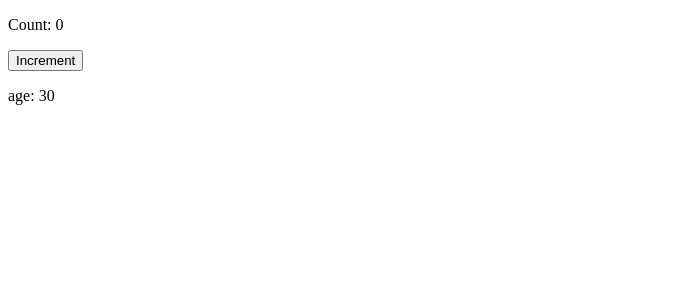
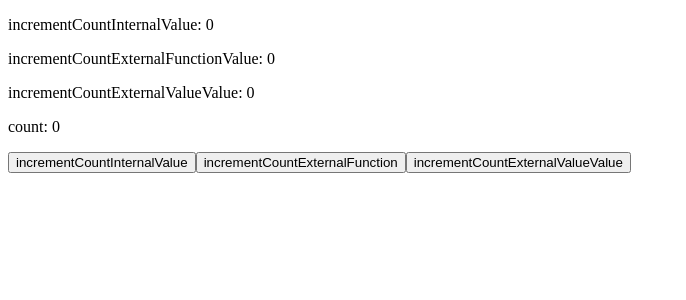
Before and after one commit to nelyousfi/jotai-clone, a React (Create React App) app: page / in a window 1280 px wide. Shown: the top 300 px of the page, without its empty margins (0-686 px from the left). Built offline with nearby package versions, Linux system fonts and the light colour scheme.

Commit message:
Add initial implementation

```diff
--- a/src/App.tsx
+++ b/src/App.tsx
@@ -1,90 +1,155 @@
-import React, { Suspense } from 'react'
-import { atom, useAtom, Provider, Atom } from 'jotai'
-import { useAtomDevtools } from 'jotai/devtools'
+import { useReducer } from 'react'
+
+type Atom<Value> = {
+    init: Value
+    read: Read<Value>
+    toString: () => string
+}
+
+type WritableAtom<Value, Update, Result> = Atom<Value> & {
+    write: Write<Update, Result>
+}
+
+type Getter = <Value>(atom: Atom<Value>) => Value
+
+type Setter = <Value, Result>(atom: Atom<Value>, result: Result) => Result
+
+type Read<Value> = (getter: Getter) => Value
+
+type Write<Update, Result> = (
+    get: Getter,
+    set: Setter,
+    update: Update
+) => Result
+
+let keyCount = 0
+function atom<Value, Update, Result>(
+    read: Value | Read<Value>,
+    write?: Write<Update, Result>
+) {
+    const key = `atom${++keyCount}`
+    const config = {
+        toString: () => key,
+    } as WritableAtom<Value, Update, Result>
+    if (typeof read === 'function') {
+        config.read = read as Read<Value>
+    } else {
+        config.init = read
+        config.read = (get) => get(config)
+        config.write = (get, set, update) =>
+            set(
+                config,
+                typeof update === 'function' ? update(get(config)) : update
+            )
+    }
+    if (write) {
+        config.write = write
+    }
+    return config
+}
+
+const store: Map<string, Atom<any>> = new Map()
+
+function getter<Value>(atom: Atom<Value>) {
+    const key = atom.toString()
+    let value = store.get(key)
+    if (value === undefined) {
+        value = atom.init
+    }
+    return value
+}
+
+function setter<Value, Result>(atom: Atom<Value>, result: Result) {
+    store.set(atom.toString(), result)
+}
+
+const useAtom = <Value, Update, Result>(
+    atom: WritableAtom<Value, Update, Result>
+) => {
+    const [, rerender] = useReducer((x) => x + 1, 0)
+
+    return [
+        atom.read(getter),
+        (update: Update) => {
+            atom.write(getter, setter, update)
+            rerender()
+        },
+    ]
+}
 
 const countAtom = atom(0)
-const doubleCountAtom = atom((get) => get(countAtom) * 2)
-const urlAtom = atom('https://jsonplaceholder.typicode.com/todos/1')
-const fetchUrlAtom = atom(async (get) => {
-    const response = await fetch(get(urlAtom))
-    return await response.json()
-})
-const decrementCountAtom = atom(
+
+const incrementCountAtomInternal = atom(
     (get) => get(countAtom),
-    (get, set) => set(countAtom, get(countAtom) - 1)
-)
-const multiplyCountAtom = atom(null, (get, set, by: number) =>
-    set(countAtom, get(countAtom) * by)
-)
-const todoAtom = atom(undefined)
-const fetchTodoAtom = atom(
-    (get) => get(todoAtom),
-    async (get, set) => {
-        const response = await fetch(
-            'https://jsonplaceholder.typicode.com/todos/1'
-        )
-        set(todoAtom, await response.json())
+    (get, set) => {
+        set(countAtom, get(countAtom) + 1)
     }
 )
-const atoms = [countAtom, doubleCountAtom]
-// @ts-ignore
-const sumCountAtom = atom<number>((get) =>
-    // @ts-ignore
-    atoms.map(get).reduce((acc, count) => acc + count, 0)
+
+const incrementCountAtomExternalFunction = atom(
+    (get) => get(countAtom),
+    (get, set, update: (value: number) => number) => {
+        set(countAtom, update(get(countAtom)))
+    }
 )
 
-if (process.env.NODE_ENV !== 'production') {
-    countAtom.debugLabel = 'count'
-}
+const incrementCountAtomExternalValue = atom(
+    (get) => get(countAtom),
+    (get, set, update: (value: number) => number) => {
+        set(countAtom, update)
+    }
+)
 
-const createInitialValues = () => {
-    const initialValues: (readonly [Atom<unknown>, unknown])[] = [
-        [countAtom, 20],
-    ]
-    return initialValues
-}
+const App = () => {
+    const [countValue] = useAtom(countAtom)
 
-function Counter() {
-    const [count, setCount] = useAtom(countAtom)
-    const [, decrementCount] = useAtom(decrementCountAtom)
-    const [doubleCount] = useAtom(doubleCountAtom)
-    const [sumCount] = useAtom(sumCountAtom)
-    const [, multiplyCount] = useAtom(multiplyCountAtom)
-    useAtomDevtools(countAtom)
+    const [incrementCountInternalValue, incrementCountInternal] = useAtom(
+        incrementCountAtomInternal
+    )
+
+    const [
+        incrementCountExternalFunctionValue,
+        incrementCountExternalFunction,
+    ] = useAtom(incrementCountAtomExternalFunction)
+
+    const [incrementCountExternalValueValue, incrementCountExternalValue] =
+        useAtom(incrementCountAtomExternalValue)
 
     return (
         <div>
-            <p>{count}</p>
-            <p>{doubleCount}</p>
-            <p>{sumCount}</p>
-            <button onClick={() => setCount((c) => c + 1)}>increment</button>
-            <button onClick={() => decrementCount()}>decrement</button>
-            <button onClick={() => multiplyCount(10)}>multiply</button>
+            <p>incrementCountInternalValue: {incrementCountInternalValue}</p>
+            <p>
+                incrementCountExternalFunctionValue:{' '}
+                {incrementCountExternalFunctionValue}
+            </p>
+            <p>
+                incrementCountExternalValueValue:{' '}
+                {incrementCountExternalValueValue}
+            </p>
+            <p>count: {countValue}</p>
+            <button
+                onClick={() => {
+                    incrementCountInternal()
+                }}
+            >
+                incrementCountInternalValue
+            </button>
+            <button
+                onClick={() => {
+                    incrementCountExternalFunction((v: number) => v + 2)
+                }}
+            >
+                incrementCountExternalFunction
+            </button>
+            <button
+                onClick={() => {
+                    incrementCountExternalValue(0)
+                }}
+            >
+                incrementCountExternalValueValue
+            </button>
         </div>
     )
 }
 
-function Status() {
-    const [json] = useAtom(fetchUrlAtom)
-
-    return <div>{JSON.stringify(json, undefined, 2)}</div>
-}
-
-function App() {
-    const [todo, fetchTodo] = useAtom(fetchTodoAtom)
-
-    return (
-        <Provider initialValues={createInitialValues()}>
-            <div className="App">
-                <Counter />
-                <p style={{ color: 'red' }}>{JSON.stringify(todo, null, 2)}</p>
-                <button onClick={fetchTodo}>Fetch Todo</button>
-                <Suspense fallback={<p>Loading ...</p>}>
-                    <Status />
-                </Suspense>
-            </div>
-        </Provider>
-    )
-}
-
 export default App
--- a/src/AppTwo.tsx
+++ /dev/null
@@ -1,181 +0,0 @@
-import React, {
-    createContext,
-    useCallback,
-    useContext,
-    useEffect,
-    useReducer,
-} from 'react'
-import { useSetAtom } from 'jotai'
-
-type Getter<Value> = (atom: Atom<Value>) => Value
-
-type Setter<Value> = (atom: Atom<Value>, newValue: Value) => void
-
-type Atom<Value = unknown> = {
-    toString: () => string
-    init: Value
-    read: (get: Getter<Value>) => Value
-    write: (
-        get: Getter<Value>,
-        set: Setter<Value>,
-        update: (oldValue: Value) => Value
-    ) => void
-}
-
-let keyCount = 0
-
-function atom<Value>(initialValue: Value): Atom<Value> {
-    const config = {
-        toString: () => `atom${++keyCount}`,
-        init: initialValue,
-        read: (get) => get(config),
-        write: (get, set, update) => set(config, update(get(config))),
-    } as Atom<Value>
-    return config
-}
-
-type AtomState<Value = unknown> = {
-    v: Value
-}
-
-type Mounted = {
-    listeners: Set<() => void>
-}
-
-const createStore = () => {
-    const committedAtomStateMap = new WeakMap<Atom, AtomState>()
-    const mountedMap = new WeakMap<Atom, Mounted>()
-
-    function getAtomState<Value>(
-        atom: Atom<Value>
-    ): AtomState<Value> | undefined {
-        const atomState = committedAtomStateMap.get(atom as Atom) as
-            | AtomState<Value>
-            | undefined
-        if (atomState) {
-            return atomState
-        }
-        const initAtomState = {
-            v: atom.init,
-        }
-        committedAtomStateMap.set(atom as Atom, initAtomState)
-        return initAtomState
-    }
-
-    function readAtomState<Value>(atom: Atom<Value>): AtomState<Value> {
-        const atomState = getAtomState(atom)
-        if (atomState) {
-            return atomState
-        }
-        throw new Error('No atom found!')
-    }
-
-    function readAtom<Value>(atom: Atom<Value>): AtomState<Value> {
-        return readAtomState(atom)
-    }
-
-    function writeAtom() {}
-
-    function mountAtom<Value>(atom: Atom<Value>): Mounted {
-        const mounted = {
-            listeners: new Set<() => {}>(),
-        }
-        mountedMap.set(atom as Atom, mounted)
-        return mounted
-    }
-
-    function addAtom<Value>(atom: Atom<Value>) {
-        let mounted = mountedMap.get(atom as Atom)
-        if (!mounted) {
-            mounted = mountAtom(atom)
-        }
-        return mounted
-    }
-
-    function deleteAtom<Value>(atom: Atom<Value>) {
-        mountedMap.delete(atom as Atom)
-    }
-
-    function subscribeAtom<Value>(
-        atom: Atom<Value>,
-        callback: () => void
-    ): () => void {
-        const mounted = addAtom(atom)
-        if (!mounted) {
-            throw new Error('No atom found!')
-        }
-        mounted.listeners.add(callback)
-        return () => {
-            mounted.listeners.delete(callback)
-            deleteAtom(atom)
-        }
-    }
-
-    return {
-        r: readAtom,
-        w: writeAtom,
-        s: subscribeAtom,
-    }
-}
-
-const ScopeContext = createContext({
-    s: createStore(),
-})
-
-function useAtomValue<Value>(atom: Atom<Value>): Value {
-    const { s: store } = useContext(ScopeContext)
-
-    const getAtomValue = useCallback(() => {
-        const atomState = store['r'](atom)
-        if ('v' in atomState) {
-            return atomState.v
-        }
-        throw new Error('no atom value')
-    }, [atom, store])
-
-    const [value, renderIfChanged] = useReducer(
-        (prevValue) => {
-            const nextValue = getAtomValue()
-            if (Object.is(prevValue, nextValue)) {
-                return prevValue
-            }
-            return nextValue
-        },
-        undefined,
-        () => {
-            return undefined
-        }
-    )
-
-    useEffect(() => {
-        const unsubscribe = store['s'](atom, renderIfChanged)
-        renderIfChanged()
-        return unsubscribe
-    }, [atom, store])
-
-    return value
-}
-
-function useAtom<Value, Update, Result>(atom: Atom<Value>): [any, any] {
-    return [useAtomValue(atom), useSetAtom(atom)]
-}
-
-const countAtom = atom(0)
-const ageAtom = atom(30)
-
-function App() {
-    const [count, setCount] = useAtom(countAtom)
-    const age = useAtomValue(ageAtom)
-
-    return (
-        <div className="App">
-            <p>Count: {count}</p>
-            <button onClick={() => setCount((c: any) => c + 1)}>
-                Increment
-            </button>
-            <p>age: {age}</p>
-        </div>
-    )
-}
-
-export default App
--- a/src/index.tsx
+++ b/src/index.tsx
@@ -1,6 +1,6 @@
 import React from 'react'
 import ReactDOM from 'react-dom/client'
-import App from './AppTwo'
+import App from './App'
 import reportWebVitals from './reportWebVitals'
 
 const root = ReactDOM.createRoot(document.getElementById('root') as HTMLElement)
```
